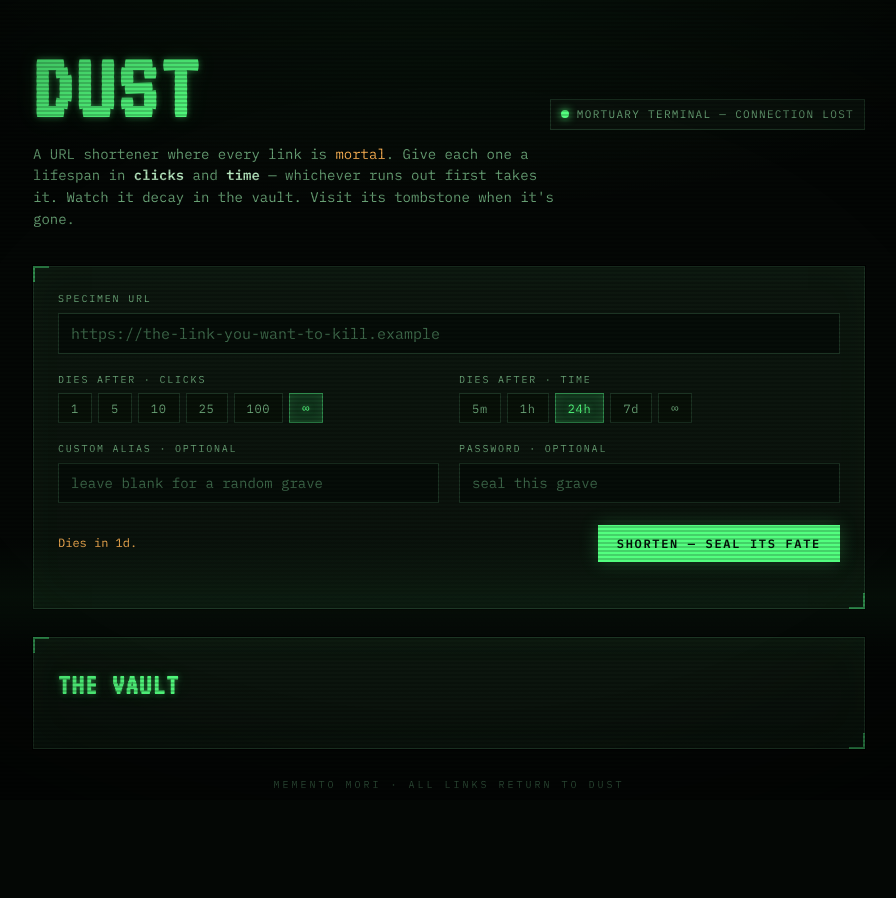
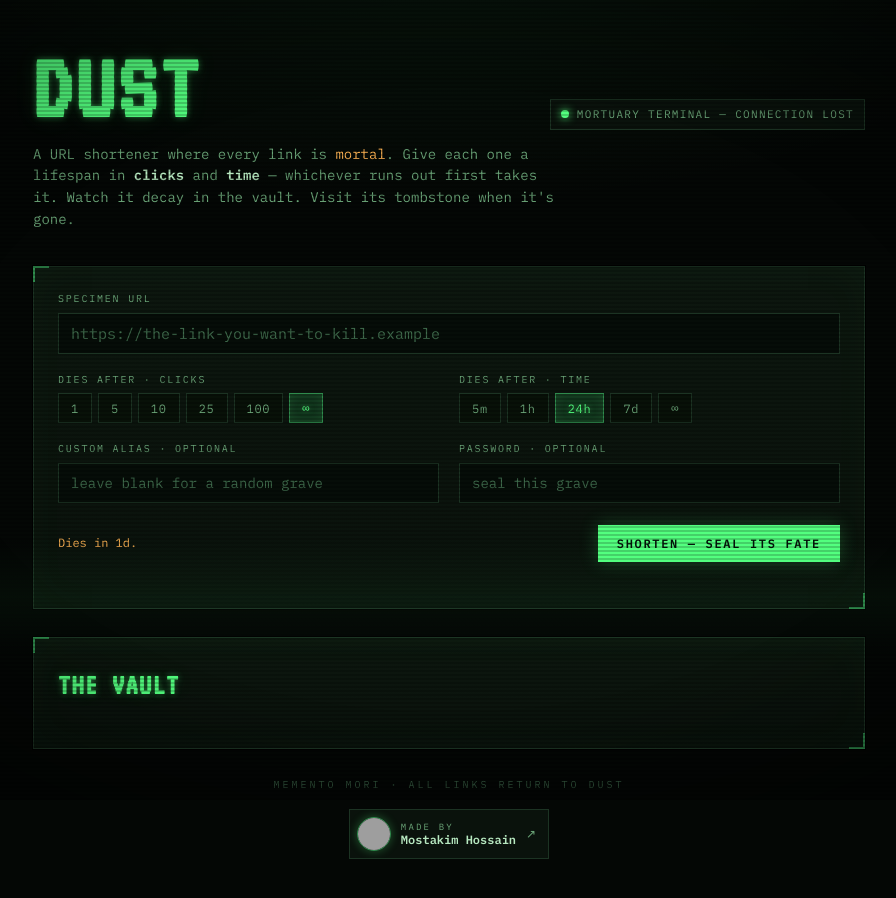
Before and after one commit to Mostakim52/DUST-mortal-links, a website: page public/index.html in a window 1280 px wide. Shown: the whole page, without its empty margins (191-1087 px from the left). Before the commit the page ends 873 px from the top, so only its background shows below. Drawn offline with Linux system fonts and the light colour scheme; no server answers; grey boxes are pictures that could not be loaded.

Commit message:
Small changes

```diff
--- a/public/index.html
+++ b/public/index.html
@@ -87,7 +87,15 @@
     </section>
 
     <footer class="foot">
-      <span>MEMENTO MORI · ALL LINKS RETURN TO DUST</span>
+      <span class="foot-motto">MEMENTO MORI · ALL LINKS RETURN TO DUST</span>
+      <a class="credit" href="https://github.com/Mostakim52" target="_blank" rel="noopener" title="github.com/Mostakim52">
+        <img class="credit-avatar" src="https://avatars.githubusercontent.com/u/104221451?v=4" alt="Mostakim Hossain" width="34" height="34">
+        <span class="credit-text">
+          <span class="credit-label">MADE BY</span>
+          <span class="credit-name">Mostakim Hossain</span>
+        </span>
+        <span class="credit-glyph">↗</span>
+      </a>
     </footer>
   </main>
 
--- a/public/style.css
+++ b/public/style.css
@@ -227,8 +227,33 @@ input:focus { border-color: var(--phos-dim); box-shadow: 0 0 0 1px var(--phos-da
 
 .vault-empty { padding: 28px 0; text-align: center; color: var(--ink-dim); font-size: 12px; letter-spacing: 0.1em; }
 
-/* --- Footer ------------------------------------------------------ */
-.foot { text-align: center; font-size: 10px; letter-spacing: 0.3em; color: #33553e; margin-top: 8px; }
+/* --- Footer / credit card ---------------------------------------- */
+.foot { display: flex; flex-direction: column; align-items: center; gap: 16px; margin-top: 8px; }
+.foot-motto { font-size: 10px; letter-spacing: 0.3em; color: #33553e; }
+
+.credit {
+  display: inline-flex; align-items: center; gap: 10px;
+  border: 1px solid var(--line); background: var(--panel);
+  padding: 7px 12px 7px 7px; text-decoration: none;
+  transition: border-color 0.15s, box-shadow 0.15s, transform 0.15s;
+}
+.credit:hover {
+  border-color: var(--line-bright); transform: translateY(-1px);
+  box-shadow: 0 0 16px rgba(83, 255, 127, 0.14);
+}
+.credit-avatar {
+  width: 34px; height: 34px; border-radius: 50%;
+  border: 1px solid var(--phos-dim);
+  box-shadow: 0 0 10px rgba(83, 255, 127, 0.3);
+}
+.credit-text { display: flex; flex-direction: column; line-height: 1.25; }
+.credit-label { font-size: 9px; letter-spacing: 0.24em; color: var(--ink-dim); }
+.credit-name { font-size: 12px; font-weight: 600; color: var(--ink); transition: color 0.15s; }
+.credit:hover .credit-name { color: var(--phos); text-shadow: var(--glow); }
+.credit-glyph { font-size: 12px; color: var(--ink-dim); transition: color 0.15s; }
+.credit:hover .credit-glyph { color: var(--phos); }
+
+.tomb-credit { margin-top: 22px; }
 
 /* --- Modal -------------------------------------------------------- */
 .modal {
```
Also changed, not shown: server.js (+12 -0 lines).
